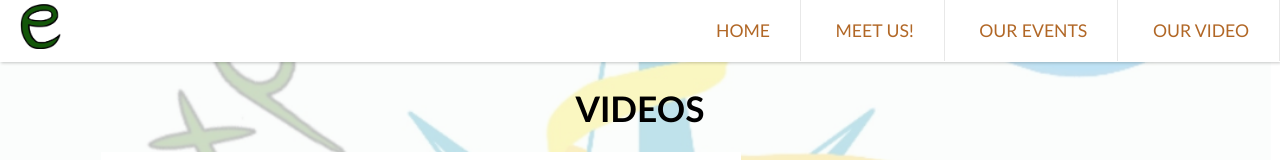
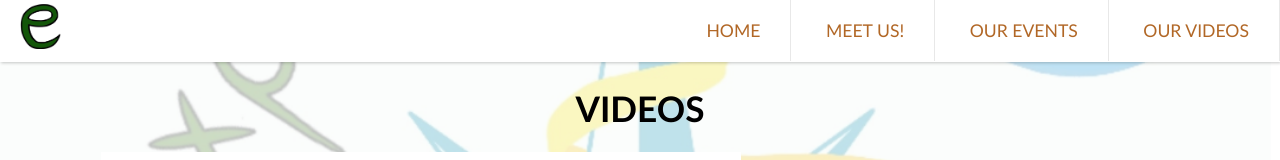
Before and after one commit to azbenoit/Monica_geller, a plain HTML site: page Videos.html in a window 1280 px wide. Shown: the top 160 px of the page. Drawn offline with Linux system fonts and the light colour scheme; a script that the page names is missing; files whose address does not match are found by name.

Commit message:
orthographe

```diff
--- a/Videos.html
+++ b/Videos.html
@@ -20,7 +20,7 @@
           <a href="Home.html">HOME</a>
           <a href="Team.html">MEET US!</a>
           <a href="Events.html">OUR EVENTS</a>
-          <a href="Videos.html">OUR VIDEO</a>
+          <a href="Videos.html">OUR VIDEOS</a>
         </ul>
     </header>
 
```
Also changed, not shown: Events.html (+1 -1 lines).
